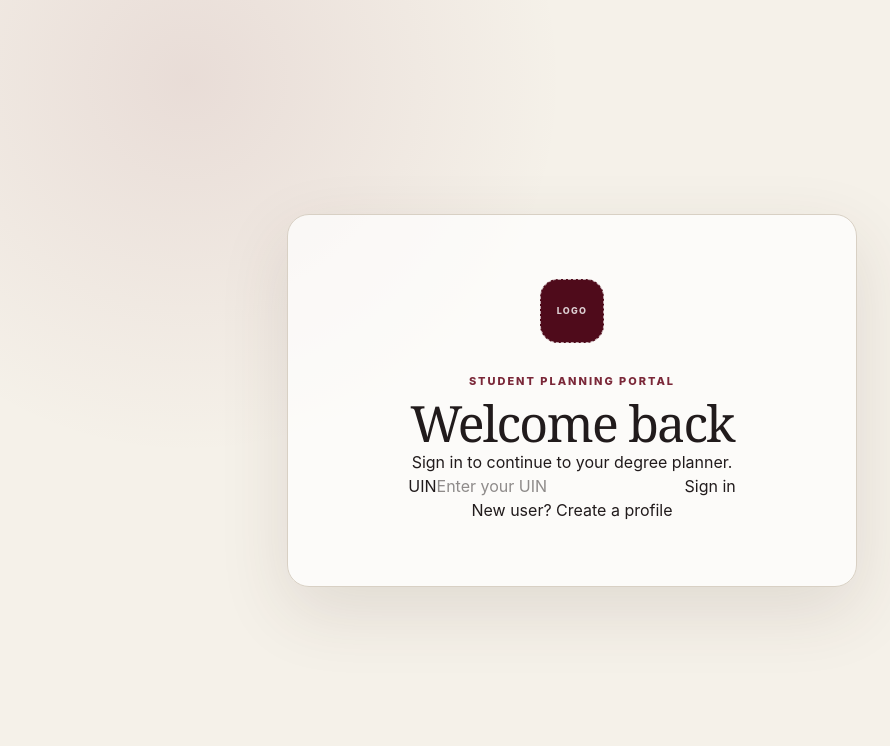
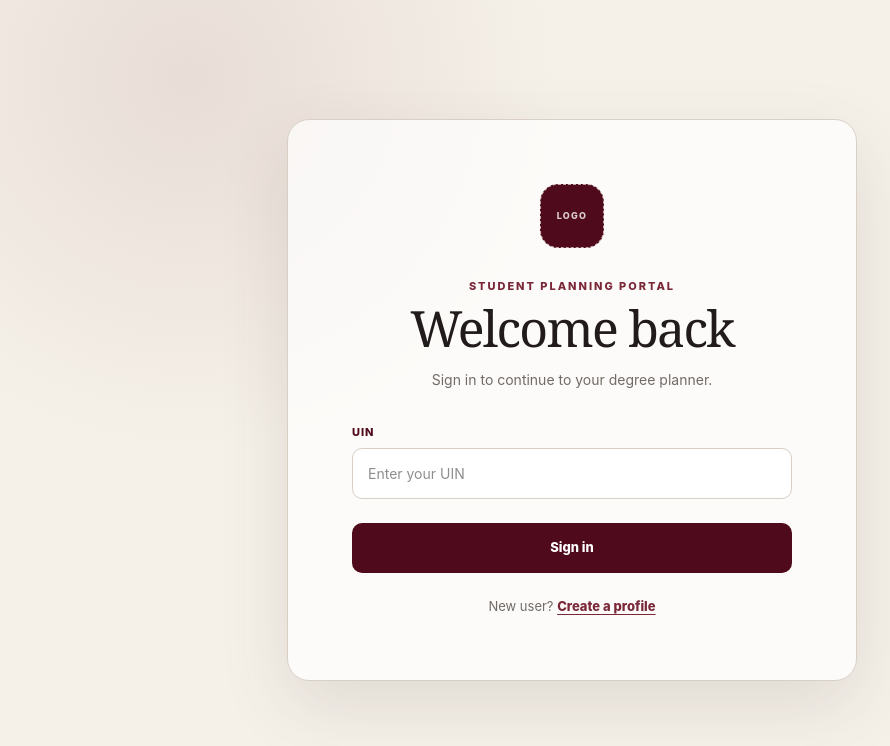
Before and after one commit to daniel-kim0101/howdy-hack, a React (Vite) app in the folder Course_Frontend/: page / in a window 1280 px wide. Shown: the top 746 px of the page, without its empty margins (68-958 px from the left). Built offline with nearby package versions, Linux system fonts and the light colour scheme.

Commit message:
Changed Login

```diff
--- a/Course_Frontend/src/LoginApp.tsx
+++ b/Course_Frontend/src/LoginApp.tsx
@@ -1,4 +1,43 @@
+import React, { useState } from 'react';
+
+interface StudentProfile {
+  name: string;
+  uin: string;
+  year: string;
+  sem: string;
+}
+
 export default function LoginApp() {
+  const [loginUIN, setLoginUIN] = useState("");
+  const [errorMessage, setErrorMessage] = useState("");
+
+  const handleUinChange = (e: React.ChangeEvent<HTMLInputElement>) => {
+    const numbersOnly = e.target.value.replace(/[^0-9]/g, '');
+    if (numbersOnly.length <= 9) {
+      setLoginUIN(numbersOnly);
+    }
+  };
+
+  const handleSignInSubmit = (e: React.FormEvent) => {
+    e.preventDefault();
+    setErrorMessage("");
+
+    const rawDatabase = localStorage.getItem('hackathon_accounts_db');
+    const accountsDatabase = rawDatabase ? JSON.parse(rawDatabase) : [];
+
+    const matchedProfile = accountsDatabase.find((user: StudentProfile) => user.uin === loginUIN);
+
+    if (matchedProfile) {
+      localStorage.setItem('activeLoggedInUser', JSON.stringify(matchedProfile));
+      alert(`Welcome back, ${matchedProfile.name}!`);
+
+      // 🚀 Redirects directly to your degree page layout on success
+      window.location.href = "/degree.html";
+    } else {
+      setErrorMessage("UIN not found. Please check your number or create a new profile.");
+    }
+  };
+
   return (
     <main className="index-page">
       <section className="index-card" aria-labelledby="index-title">
@@ -9,18 +48,29 @@ export default function LoginApp() {
         <h1 id="index-title">Welcome back</h1>
         <p className="signin-intro">Sign in to continue to your degree planner.</p>
 
-        <form className="signin-form">
-          <label>
+        <form className="auth-form" onSubmit={handleSignInSubmit}>
+          <label className="auth-field">
             UIN
             <input
+              className="auth-control"
               type="text"
               name="uin"
               inputMode="numeric"
+              value={loginUIN}
+              onChange={handleUinChange}
               autoComplete="username"
               placeholder="Enter your UIN"
+              required
             />
           </label>
-          <button type="button">Sign in</button>
+
+          {errorMessage && (
+            <p style={{ color: '#ff4d4d', fontSize: '14px', margin: '5px 0 0 0', fontWeight: '500' }}>
+              {errorMessage}
+            </p>
+          )}
+
+          <button className="auth-submit" type="submit">Sign in</button>
         </form>
 
         <p className="profile-prompt">
@@ -28,5 +78,5 @@ export default function LoginApp() {
         </p>
       </section>
     </main>
-  )
+  );
 }
--- a/Course_Frontend/src/ProfileApp.tsx
+++ b/Course_Frontend/src/ProfileApp.tsx
@@ -1,35 +1,119 @@
+import React, { useState } from 'react';
+
+interface StudentProfile {
+    name: string;
+    uin: string;
+    year: string;
+    sem: string;
+}
+
 export default function ProfileApp() {
+    const [newName, setNewName] = useState("");
+    const [newUIN, setNewUIN] = useState("");
+    const [currYear, setCurrYear] = useState("");
+    const [currSem, setCurrSem] = useState("");
+
+    // 🔒 Enforce numbers-only and 9 digits maximum for the UIN string
+    const handleUinChange = (e: React.ChangeEvent<HTMLInputElement>) => {
+        const cleaned = e.target.value.replace(/[^0-9]/g, '');
+        if (cleaned.length <= 9) {
+            setNewUIN(cleaned);
+        }
+    };
+
+    const handleCreateProfileSubmit = (e: React.FormEvent) => {
+        e.preventDefault(); // Prevents page reload
+
+        if (newUIN.length !== 9) {
+            alert("A valid TAMU UIN must be exactly 9 digits long!");
+            return;
+        }
+
+        // 1. Bundle input data
+        const profileData: StudentProfile = {
+            name: newName,
+            uin: newUIN,
+            year: currYear,
+            sem: currSem
+        };
+
+        // 2. Fetch existing database array or create an empty one if new
+        const existingUsersRaw = localStorage.getItem('hackathon_accounts_db');
+        const accountsDatabase = existingUsersRaw ? JSON.parse(existingUsersRaw) : [];
+
+        // 3. Double-check if this UIN has already registered
+        const uinExists = accountsDatabase.some((user: StudentProfile) => user.uin === newUIN);
+        if (uinExists) {
+            alert("An account with this UIN already exists! Try logging in.");
+            return;
+        }
+
+        // 4. Save the new account package straight to the browser memory database
+        accountsDatabase.push(profileData);
+        localStorage.setItem('hackathon_accounts_db', JSON.stringify(accountsDatabase));
+
+        // 5. Automatically mark this user as the active login session
+        localStorage.setItem('activeLoggedInUser', JSON.stringify(profileData));
+
+        alert(`Account created successfully for ${newName}! Redirecting...`);
+        window.location.href = "/dashboard.html"; // Redirect straight to dashboard
+    };
+
     return (
         <main className="index-page">
             <section className="index-card" aria-labelledby="profile-title">
-        <div className="brand__mark index-logo" aria-label="App logo placeholder">
-          <span>LOGO</span>
-        </div>
+                <div className="brand__mark index-logo"><span>LOGO</span></div>
                 <p className="eyebrow">Student planning portal</p>
                 <h1 id="profile-title">Create your profile</h1>
                 <p className="signin-intro">Enter your information to get started.</p>
 
-        <form className="signin-form">
-          <label>
+                {/* 🔄 Connected onSubmit to our new local database saver */}
+                <form className="auth-form" onSubmit={handleCreateProfileSubmit}>
+                    <label className="auth-field">
                         Full name
                         <input
+                            className="auth-control"
                             type="text"
-              name="name"
-              autoComplete="name"
+                            value={newName}
+                            onChange={(e) => setNewName(e.target.value)}
+                            required
                             placeholder="Enter your full name"
                         />
                     </label>
-          <label>
+                    <label className="auth-field">
                         UIN
                         <input
+                            className="auth-control"
                             type="text"
-              name="uin"
                             inputMode="numeric"
-              autoComplete="username"
-              placeholder="Enter your UIN"
+                            value={newUIN}
+                            onChange={handleUinChange}
+                            required
+                            placeholder="Enter your 9-digit UIN"
                         />
                     </label>
-          <button type="button">Create profile</button>
+                    <div className="auth-row">
+                        <label className="auth-field">
+                            Current year
+                            <select className="auth-control" name="year" value={currYear} onChange={(e) => setCurrYear(e.target.value)} required>
+                                <option value="" disabled>Select your year</option>
+                                <option value="freshman">Freshman</option>
+                                <option value="sophomore">Sophomore</option>
+                                <option value="junior">Junior</option>
+                                <option value="senior">Senior</option>
+                            </select>
+                        </label>
+                        <label className="auth-field">
+                            Semester
+                            <select className="auth-control" name="semester" value={currSem} onChange={(e) => setCurrSem(e.target.value)} required>
+                                <option value="" disabled>Select semester</option>
+                                <option value="1">Semester 1</option>
+                                <option value="2">Semester 2</option>
+                            </select>
+                        </label>
+                    </div>
+                    {/* 🔄 Changed to type="submit" so it fires the form action */}
+                    <button className="auth-submit" type="submit">Create profile</button>
                 </form>
 
                 <p className="profile-prompt">
@@ -37,5 +121,5 @@ export default function ProfileApp() {
                 </p>
             </section>
         </main>
-  )
+    );
 }
--- a/Course_Frontend/src/index.css
+++ b/Course_Frontend/src/index.css
@@ -506,45 +506,98 @@ h1 {
   line-height: 1.05;
 }
 
-.index-actions {
+.signin-intro {
+  margin-top: 14px;
+  color: #726b67;
+  font-size: 14px;
+}
+
+.auth-form {
+  display: grid;
+  gap: 18px;
+  margin-top: 34px;
+  text-align: left;
+}
+
+.auth-field {
+  display: grid;
+  gap: 8px;
+  color: #4f0b1b;
+  font-size: 11px;
+  font-weight: 800;
+  letter-spacing: 0.08em;
+  text-transform: uppercase;
+}
+
+.auth-control {
+  display: block;
+  width: 100%;
+  min-height: 48px;
+  padding: 14px 15px;
+  border: 1px solid #d8d0c4;
+  border-radius: 10px;
+  color: #211b1c;
+  background: #fff;
+  font-size: 14px;
+  font-weight: 400;
+  letter-spacing: normal;
+  text-transform: none;
+}
+
+.auth-control:focus {
+  outline: 2px solid #7a2738;
+  outline-offset: 2px;
+}
+
+.auth-row {
   display: grid;
   grid-template-columns: repeat(2, minmax(0, 1fr));
-  gap: 12px;
-  margin-top: 38px;
+  gap: 14px;
 }
 
-.index-actions a {
+.auth-submit {
+  display: block;
+  width: 100%;
+  margin-top: 6px;
   padding: 15px 18px;
-  border: 1px solid #4f0b1b;
   border-radius: 10px;
   color: #fff;
   background: #4f0b1b;
   font-size: 13px;
   font-weight: 800;
+  cursor: pointer;
   transition:
-    color 160ms ease,
     background 160ms ease,
     transform 160ms ease;
 }
 
-.index-actions a:last-child {
-  color: #4f0b1b;
-  background: transparent;
+.auth-submit:hover {
+  transform: translateY(-2px);
+  background: #681126;
 }
 
-.index-actions a:hover {
-  transform: translateY(-2px);
-}
-
-.index-actions a:focus-visible {
+.auth-submit:focus-visible {
   outline: 2px solid #7a2738;
   outline-offset: 3px;
 }
 
 @media (max-width: 500px) {
-  .index-actions {
+  .auth-row {
     grid-template-columns: 1fr;
   }
+}
+
+.profile-prompt {
+  margin-top: 24px;
+  color: #726b67;
+  font-size: 13px;
+}
+
+.profile-prompt a {
+  color: #7a2738;
+  font-weight: 800;
+  text-decoration: underline;
+  text-underline-offset: 3px;
 }
 
 .calendar-topbar {
@@ -618,6 +671,7 @@ h1 {
 }
 
 .calendar-title-row {
+  position: relative;
   display: flex;
   align-items: center;
   gap: 14px;
@@ -647,13 +701,55 @@ h1 {
   stroke-width: 1.7;
 }
 
-.month-picker input {
+.month-popover {
   position: absolute;
-  inset: 0;
-  width: 100%;
-  height: 100%;
-  opacity: 0;
+  top: calc(100% + 10px);
+  left: 0;
+  z-index: 10;
+  width: 270px;
+  padding: 14px;
+  border: 1px solid #d8d0c4;
+  border-radius: 12px;
+  background: #fff;
+  box-shadow: 0 18px 45px rgba(72, 52, 45, 0.18);
+}
+
+.year-picker {
+  display: flex;
+  align-items: center;
+  justify-content: space-between;
+  margin-bottom: 10px;
+  color: #4f0b1b;
+}
+
+.year-picker button,
+.month-options button {
+  border-radius: 7px;
+  color: #4f0b1b;
+  font-size: 12px;
+  font-weight: 700;
   cursor: pointer;
+}
+
+.year-picker button {
+  width: 34px;
+  height: 34px;
+  border: 1px solid #d8d0c4;
+}
+
+.month-options {
+  display: grid;
+  grid-template-columns: repeat(3, 1fr);
+  gap: 5px;
+}
+
+.month-options button {
+  padding: 9px 6px;
+}
+
+.month-options button:hover,
+.year-picker button:hover {
+  background: #f1e4c8;
 }
 
 .month-controls {
@@ -707,8 +803,8 @@ h1 {
 }
 
 .calendar-day {
-  min-height: 132px;
-  padding: 12px;
+  min-height: 420px;
+  padding: 14px;
   border-top: 1px solid #d8d0c4;
   border-right: 1px solid #d8d0c4;
 }
@@ -874,7 +970,7 @@ h1 {
   }
 
   .calendar-day {
-    min-height: 92px;
+    min-height: 260px;
     padding: 7px;
   }
 
```
Lines whose indentation alone changed are shown as unchanged.
